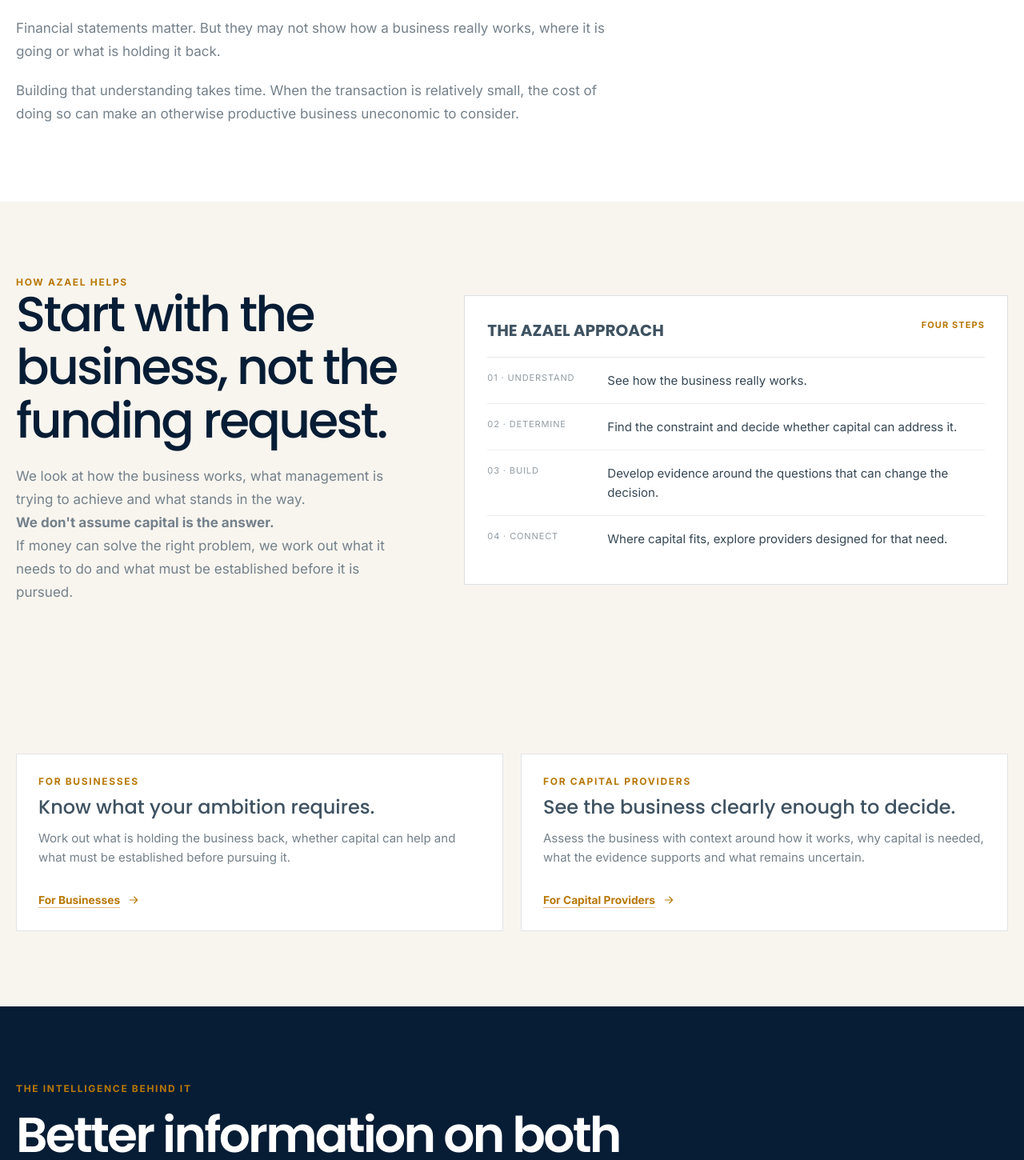
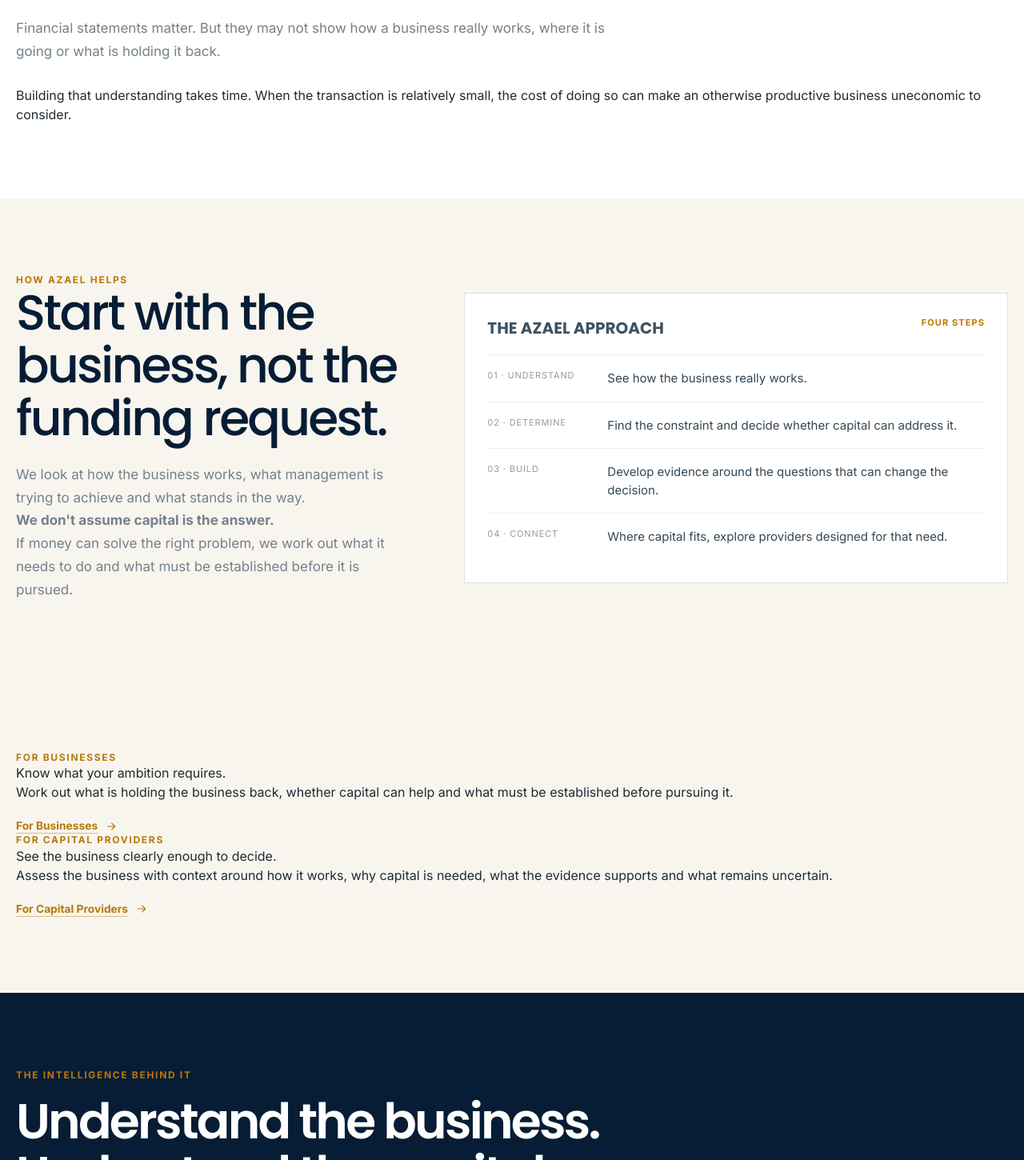
Before and after one commit to tmusoke2011/azael-website, a Next.js app: page / in a window 1280 px wide. Shown: the part 1000-2450 px from the top of the page at 80% size. Built offline with nearby package versions, Linux system fonts and the light colour scheme.

Commit message:
Refine homepage visual hierarchy

```diff
--- a/app/page.tsx
+++ b/app/page.tsx
@@ -8,14 +8,7 @@
   return (
     <main>
       <section className="hero-shell">
-        <Image
-          src="https://images.pexels.com/photos/30380877/pexels-photo-30380877.jpeg?auto=compress&cs=tinysrgb&w=2200"
-          alt="Aerial view of Dar es Salaam highway and cityscape"
-          fill
-          priority
-          sizes="100vw"
-          className="hero-image"
-        />
+        <Image src="https://images.pexels.com/photos/30380877/pexels-photo-30380877.jpeg?auto=compress&cs=tinysrgb&w=2200" alt="Aerial view of Dar es Salaam highway and cityscape" fill priority sizes="100vw" className="hero-image" />
         <Header inverse />
         <div className="container-page hero-content">
           <div className="max-w-[820px]">
@@ -35,7 +28,7 @@
           <p className="kicker">WHY AZAEL</p>
           <h2 className="approved-title mt-4 max-w-4xl">The full picture rarely fits into an application.</h2>
           <p className="approved-copy mt-7">Financial statements matter. But they may not show how a business really works, where it is going or what is holding it back.</p>
-          <p className="approved-copy mt-5">Building that understanding takes time. When the transaction is relatively small, the cost of doing so can make an otherwise productive business uneconomic to consider.</p>
+          <p className="economic-insight mt-7">Building that understanding takes time. When the transaction is relatively small, the cost of doing so can make an otherwise productive business uneconomic to consider.</p>
         </div>
       </section>
 
@@ -59,16 +52,16 @@
       </section>
 
       <section className="approved-section approved-alt">
-        <div className="container-page approved-grid2 !mt-0">
-          <article className="approved-card"><p className="kicker">FOR BUSINESSES</p><h3>Know what your ambition requires.</h3><p>Work out what is holding the business back, whether capital can help and what must be established before pursuing it.</p><Link className="text-link mt-5" href="/for-businesses">For Businesses <Arrow className="arrow h-4 w-4" /></Link></article>
-          <article className="approved-card"><p className="kicker">FOR CAPITAL PROVIDERS</p><h3>See the business clearly enough to decide.</h3><p>Assess the business with context around how it works, why capital is needed, what the evidence supports and what remains uncertain.</p><Link className="text-link mt-5" href="/for-capital-providers">For Capital Providers <Arrow className="arrow h-4 w-4" /></Link></article>
+        <div className="container-page audience-editorial">
+          <article className="audience-editorial-item"><p className="kicker">FOR BUSINESSES</p><h3>Know what your ambition requires.</h3><p>Work out what is holding the business back, whether capital can help and what must be established before pursuing it.</p><Link className="text-link mt-5" href="/for-businesses">For Businesses <Arrow className="arrow h-4 w-4" /></Link></article>
+          <article className="audience-editorial-item"><p className="kicker">FOR CAPITAL PROVIDERS</p><h3>See the business clearly enough to decide.</h3><p>Assess the business with context around how it works, why capital is needed, what the evidence supports and what remains uncertain.</p><Link className="text-link mt-5" href="/for-capital-providers">For Capital Providers <Arrow className="arrow h-4 w-4" /></Link></article>
         </div>
       </section>
 
       <section className="section-navy py-20 md:py-24">
         <div className="container-page">
           <p className="eyebrow-light">THE INTELLIGENCE BEHIND IT</p>
-          <h2 className="max-w-3xl font-display text-[clamp(2.3rem,4.8vw,4rem)] font-semibold leading-[1.08] tracking-[-.045em]">Better information on both sides.</h2>
+          <h2 className="max-w-3xl font-display text-[clamp(2.3rem,4.8vw,4rem)] font-semibold leading-[1.08] tracking-[-.045em]">Understand the business. Understand the capital.</h2>
           <div className="mt-10 grid gap-8 md:grid-cols-3">
             <div><h3 className="font-display text-xl font-semibold">Enterprise Intelligence</h3><p className="mt-3 text-white/70">What does the business really need?</p></div>
             <div><h3 className="font-display text-xl font-semibold">Capital Intelligence</h3><p className="mt-3 text-white/70">What is the provider designed to support?</p></div>
```
